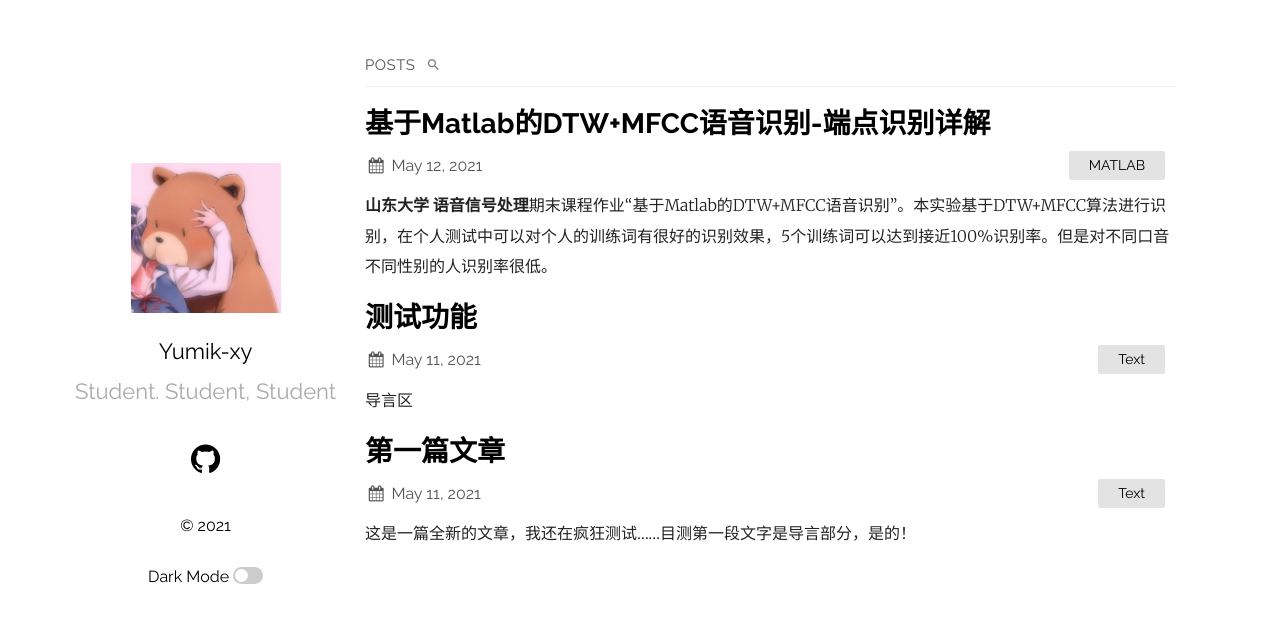
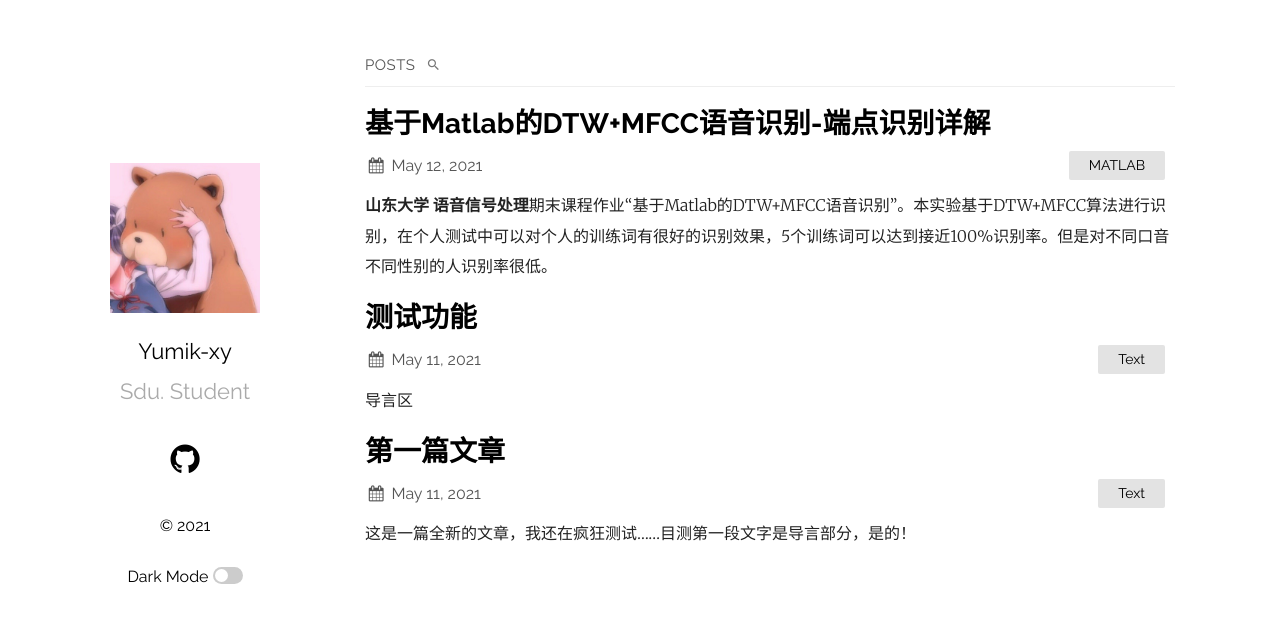
Before and after one commit to Yumik-xy/Yumik-xy.github.io, a Jekyll site: the page built from index.md, in a window 1280 px wide. Shown: the top 623 px of the page. Built offline with Jekyll 4.4.1, drawn with Linux system fonts in a browser that asks for light colours.

Commit message:
Update _config.yml

```diff
--- a/_config.yml
+++ b/_config.yml
@@ -11,7 +11,7 @@ sass:
   sass_dir: _sass
 plainwhite:
   name: Yumik-xy
-  tagline: Student. Student, Student
+  tagline: Sdu. Student
   date_format: "%b %-d, %Y"
   sitemap: true # set to true to generate sitemap.xml content
   search: true # set to true to enable searchbar
```
